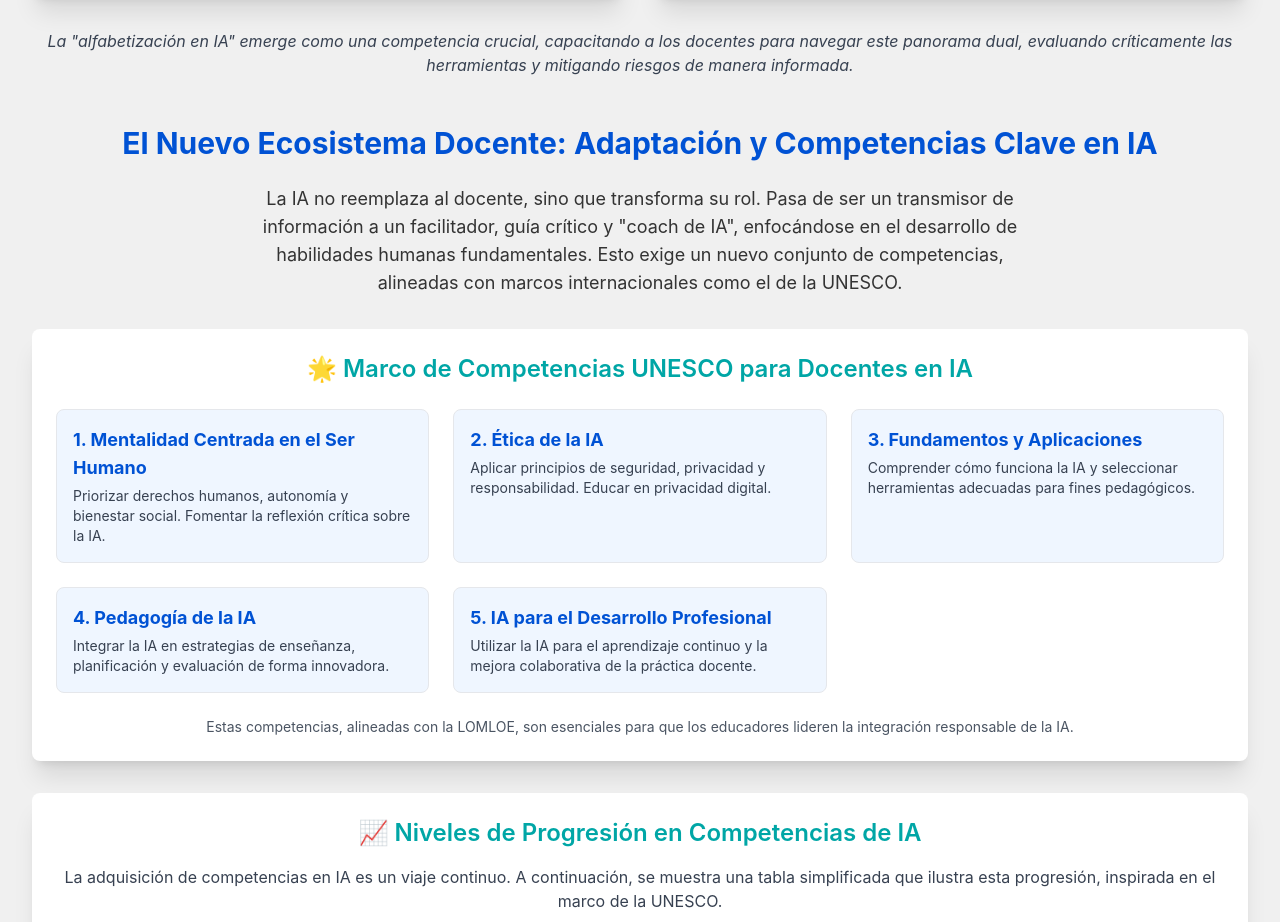
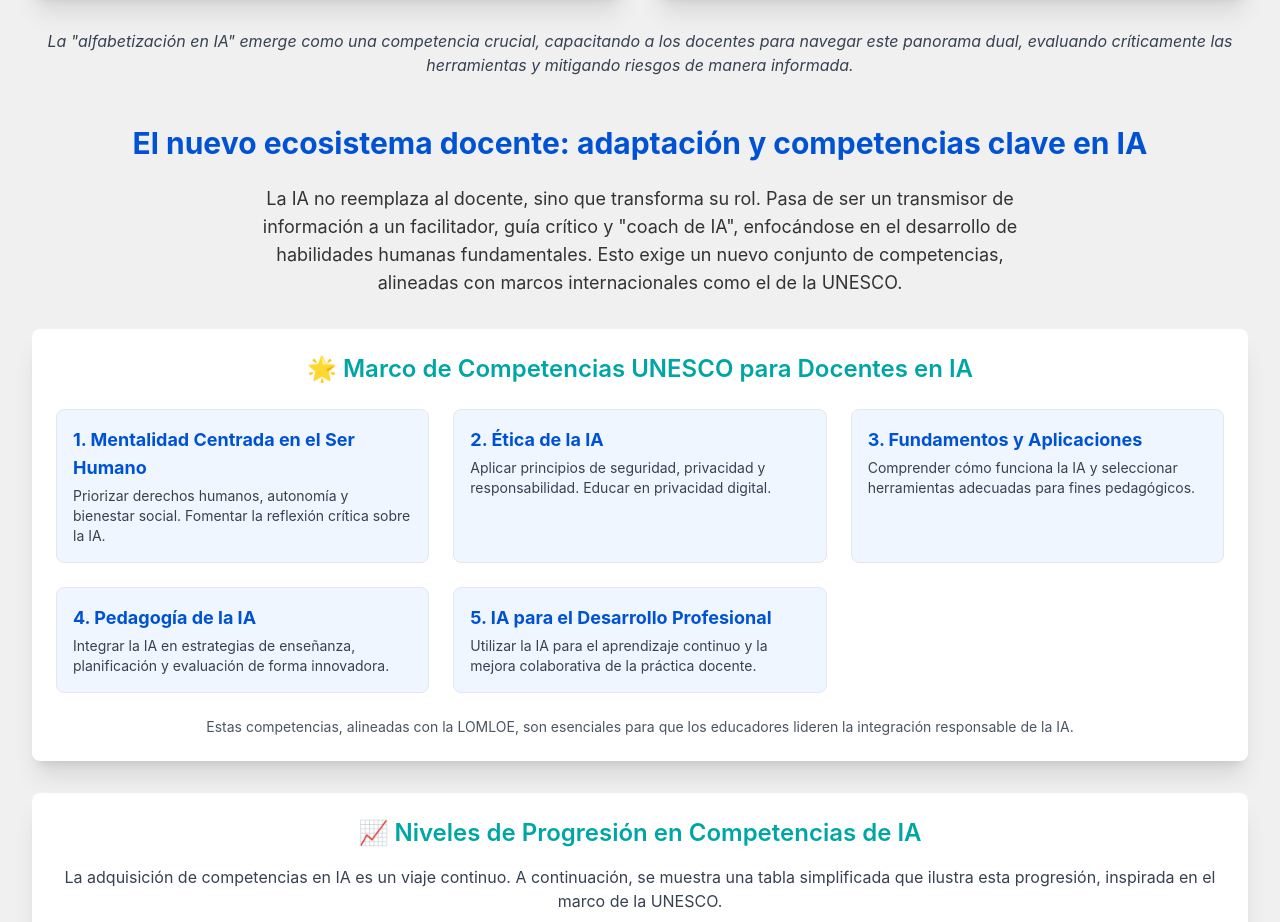
Before and after one commit to Luisgeria/IA-en-la-Educacion-Transformando-la-formacion-docente, a plain HTML site: page index.html in a window 1280 px wide. Shown: the part 871-1793 px from the top of the page. Drawn offline with nearby package versions, Linux system fonts and the light colour scheme.

Commit message:
Update index.html

```diff
--- a/index.html
+++ b/index.html
@@ -3,7 +3,7 @@
 <head>
     <meta charset="UTF-8">
     <meta name="viewport" content="width=device-width, initial-scale=1.0">
-    <title>Infografía: IA en la Educación y Formación Docente</title>
+    <title>Infografía: IA en la Educación y formación docente</title>
     <script src="https://cdn.tailwindcss.com"></script>
     <script src="https://cdn.jsdelivr.net/npm/chart.js"></script>
     <style>
@@ -53,25 +53,25 @@
 <body class="bg-neutral-light-gray text-neutral-dark-gray">
 
     <!-- INFOGRAPHIC_NARRATIVE_PLAN
-        Section 1: Panorama Actual y Tendencias Emergentes en IA Educativa (Based on Report Sec 1 & 2)
-        Section 2: El Nuevo Ecosistema Docente: Adaptación y Competencias Clave en IA (Based on Report Sec 2 & 3)
-        Section 3: Mercado de Herramientas IA: Impulsores de la Práctica Pedagógica (Based on Report Sec 4)
-        Section 4: Entorno Regulatorio y Ético: Navegando la IA en Educación (Based on Report Sec 5 & 6)
-        Section 5: Prospectiva y Estrategia: Hacia la Formación Docente del Futuro en IA (Based on Report Sec 7)
+        Section 1: Panorama actual y tendencias emergentes en IA educativa (Based on Report Sec 1 & 2)
+        Section 2: El nuevo ecosistema docente: adaptación y competencias clave en IA (Based on Report Sec 2 & 3)
+        Section 3: Mercado de herramientas IA: impulsores de la práctica pedagógica (Based on Report Sec 4)
+        Section 4: Entorno regulatorio y ético: navegando la IA en educación (Based on Report Sec 5 & 6)
+        Section 5: Prospectiva y estrategia: hacia la formación docente del futuro en IA (Based on Report Sec 7)
     -->
     <!-- VISUALIZATION_CHOICES
-        1.1: Beneficios Clave de la IA. Goal: Inform. Viz: HTML/CSS cards. Justification: Clear presentation of benefits. NO SVG.
-        1.2: Desafíos Fundamentales. Goal: Inform. Viz: HTML/CSS cards. Justification: Clear presentation of challenges. NO SVG.
+        1.1: Beneficios clave de la IA. Goal: Inform. Viz: HTML/CSS cards. Justification: Clear presentation of benefits. NO SVG.
+        1.2: Desafíos fundamentales. Goal: Inform. Viz: HTML/CSS cards. Justification: Clear presentation of challenges. NO SVG.
         2.1: Marco UNESCO Competencias. Goal: Organize. Viz: HTML/CSS cards. Justification: Clearly presents 5 key areas. NO SVG.
-        2.2: Niveles de Progresión. Goal: Organize. Viz: Styled HTML Table. Justification: Best for structured tabular data. NO SVG.
-        3.1: Categorías Herramientas IA. Goal: Compare. Viz: Chart.js Bar Chart. Justification: Shows distribution of tool types. Canvas. NO SVG.
-        3.2: Ejemplos Herramientas Destacadas. Goal: Inform. Viz: HTML/CSS grid. Justification: Highlights specific tools. NO SVG.
-        4.1: Ley de IA UE: Niveles de Riesgo. Goal: Organize. Viz: Styled HTML Table. Justification: Direct and clear legal info. NO SVG.
-        4.2: Principios Éticos Clave. Goal: Inform. Viz: HTML/CSS cards. Justification: Highlights key ethical principles. NO SVG.
-        4.3: Buenas Prácticas Uso Ético. Goal: Organize. Viz: Styled HTML List. Justification: Actionable guidelines. NO SVG.
-        5.1: Estructura Programa Formación. Goal: Organize. Viz: HTML/CSS Flow Chart. Justification: Shows program structure. NO SVG.
-        5.2: Mecanismos Actualización. Goal: Inform. Viz: HTML/CSS cards. Justification: Outlines program currency. NO SVG.
-        5.3: Recomendaciones Clave. Goal: Inform. Viz: HTML/CSS List/Callouts. Justification: Clear calls to action. NO SVG.
+        2.2: Niveles de progresión. Goal: Organize. Viz: Styled HTML Table. Justification: Best for structured tabular data. NO SVG.
+        3.1: Categorías herramientas IA. Goal: Compare. Viz: Chart.js Bar Chart. Justification: Shows distribution of tool types. Canvas. NO SVG.
+        3.2: Ejemplos herramientas destacadas. Goal: Inform. Viz: HTML/CSS grid. Justification: Highlights specific tools. NO SVG.
+        4.1: Ley de IA UE: niveles de riesgo. Goal: Organize. Viz: Styled HTML Table. Justification: Direct and clear legal info. NO SVG.
+        4.2: Principios éticos clave. Goal: Inform. Viz: HTML/CSS cards. Justification: Highlights key ethical principles. NO SVG.
+        4.3: Buenas prácticas uso ético. Goal: Organize. Viz: Styled HTML List. Justification: Actionable guidelines. NO SVG.
+        5.1: Estructura programa formación. Goal: Organize. Viz: HTML/CSS Flow Chart. Justification: Shows program structure. NO SVG.
+        5.2: Mecanismos actualización. Goal: Inform. Viz: HTML/CSS cards. Justification: Outlines program currency. NO SVG.
+        5.3: Recomendaciones clave. Goal: Inform. Viz: HTML/CSS List/Callouts. Justification: Clear calls to action. NO SVG.
     -->
     <header class="bg-primary-blue text-white p-6 shadow-lg">
         <div class="container mx-auto text-center">
@@ -127,7 +127,7 @@
         </section>
 
         <section id="section2" class="mb-12 section-title">
-            <h2 class="text-3xl font-bold text-primary-blue mb-6 text-center">El Nuevo Ecosistema Docente: Adaptación y Competencias Clave en IA</h2>
+            <h2 class="text-3xl font-bold text-primary-blue mb-6 text-center">El nuevo ecosistema docente: adaptación y competencias clave en IA</h2>
             <p class="text-lg mb-8 text-center max-w-3xl mx-auto">La IA no reemplaza al docente, sino que transforma su rol. Pasa de ser un transmisor de información a un facilitador, guía crítico y "coach de IA", enfocándose en el desarrollo de habilidades humanas fundamentales. Esto exige un nuevo conjunto de competencias, alineadas con marcos internacionales como el de la UNESCO.</p>
 
             <div class="bg-white p-6 rounded-lg shadow-xl mb-8">
```
